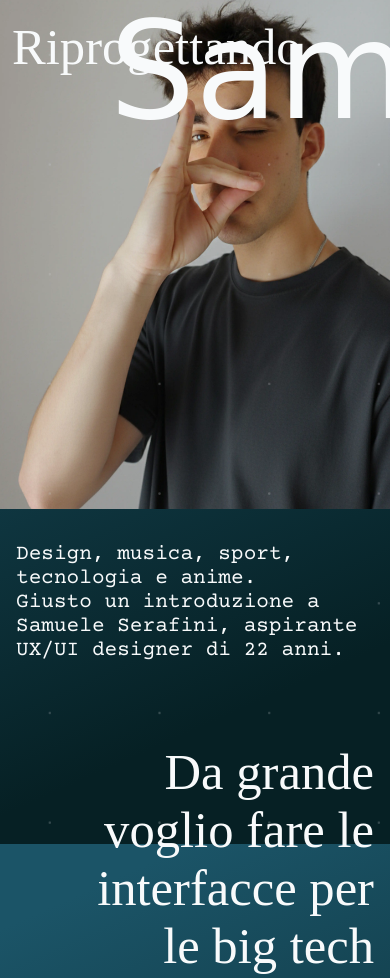
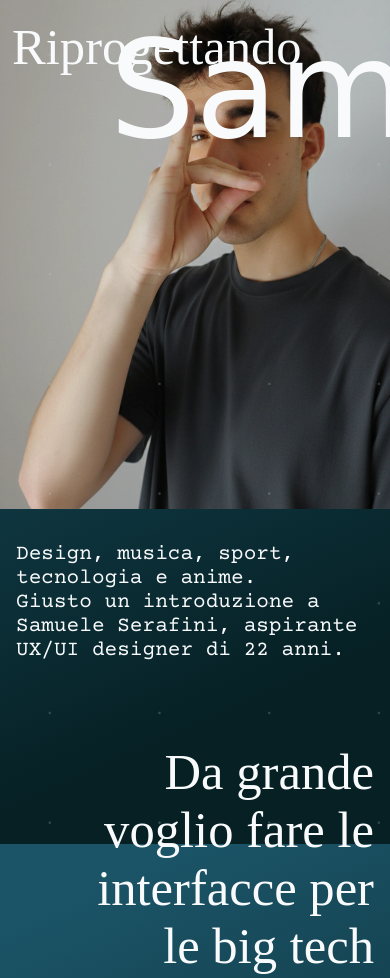
Before and after one commit to serafinisamuele07/portfolio, a plain HTML site: page index.html in a window 390 px wide. Shown: the top 978 px of the page. Drawn offline with nearby package versions, Linux system fonts and the light colour scheme; a web font is replaced by a local one.

Commit message:
Update style.css

```diff
--- a/css/style.css
+++ b/css/style.css
@@ -258,7 +258,7 @@ img {
 
 .dynamic-title2{
     position: absolute;
-    transform: translateY(-115vw);
+    transform: translateY(-110vw);
 }
 
 p{
```
